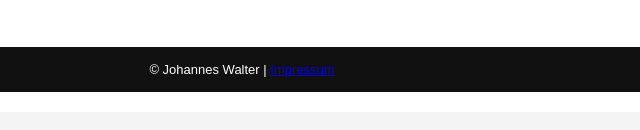
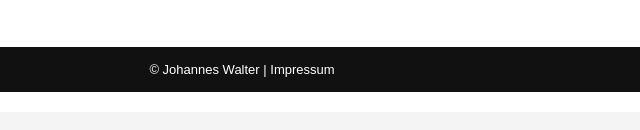
Before and after one commit to djeydoubleyou/djeydoubleyou, a plain HTML site: page impressum.html in a window 1280 px wide. Shown: the part 846-976 px from the top of the page, 398-1038 px from the left. Drawn offline with Linux system fonts and the light colour scheme.

Commit message:
Update impressum.html

```diff
--- a/impressum.html
+++ b/impressum.html
@@ -15,6 +15,15 @@ nav a:hover { text-decoration:underline; }
 .media { flex:1; }
 .media img, .media iframe { width:100%; }
 footer { text-align:center; padding:15px; font-size:13px; }
+  footer a {
+  color: #fff;            /* weißer Text */
+  text-decoration: none; /* keine Unterstreichung */
+}
+
+footer a:hover {
+  text-decoration: underline; /* optional: Unterstreichung beim Hover */
+}
+
 </style>
 </head>
 <body>
```
